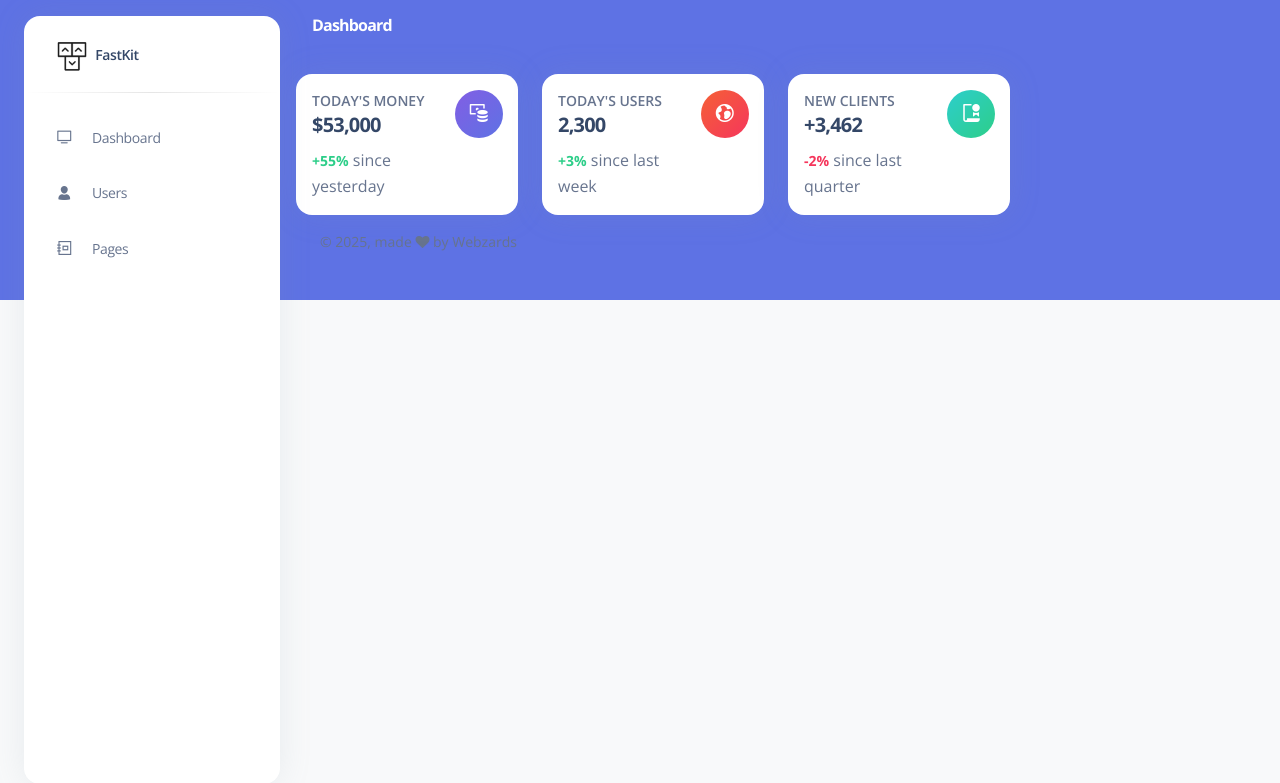
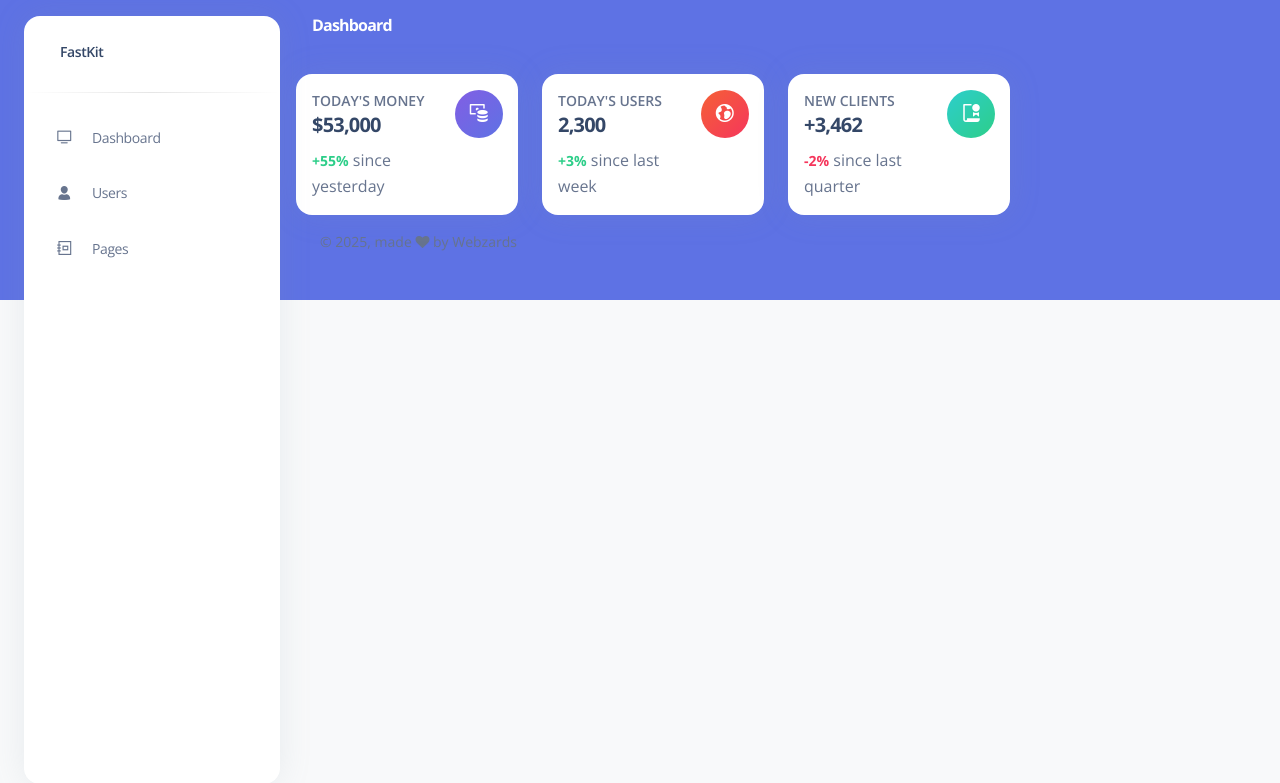
Before and after one commit to radomirbrkovic/fast-kit, a FastAPI app: page /admin/dashboard in a window 1280 px wide. Shown: the top 783 px of the page. Run offline with FastAPI, Linux system fonts and the light colour scheme; the visitor is signed in with stand-in values (Sample User, id 1).

Commit message:
Remove log from layout

```diff
--- a/templates/admin/layout.html
+++ b/templates/admin/layout.html
@@ -29,12 +29,6 @@
         <i class="absolute top-0 right-0 p-4 opacity-50 cursor-pointer fas fa-times dark:text-white text-slate-400 xl:hidden"
            sidenav-close></i>
         <a class="block px-8 py-6 m-0 text-sm whitespace-nowrap dark:text-white text-slate-700" href="#" >
-            <img src="{{ url_for('static', path='assets/img/logo-ct-dark.png') }}"
-                 class="inline h-full max-w-full transition-all duration-200 dark:hidden ease-nav-brand max-h-8"
-                 alt="main_logo"/>
-            <img src="{{ url_for('static', path='assets/img/logo-ct.png') }}"
-                 class="hidden h-full max-w-full transition-all duration-200 dark:inline ease-nav-brand max-h-8"
-                 alt="main_logo"/>
             <span class="ml-1 font-semibold transition-all duration-200 ease-nav-brand">{{ request.state.app_name }}</span>
         </a>
     </div>
```
